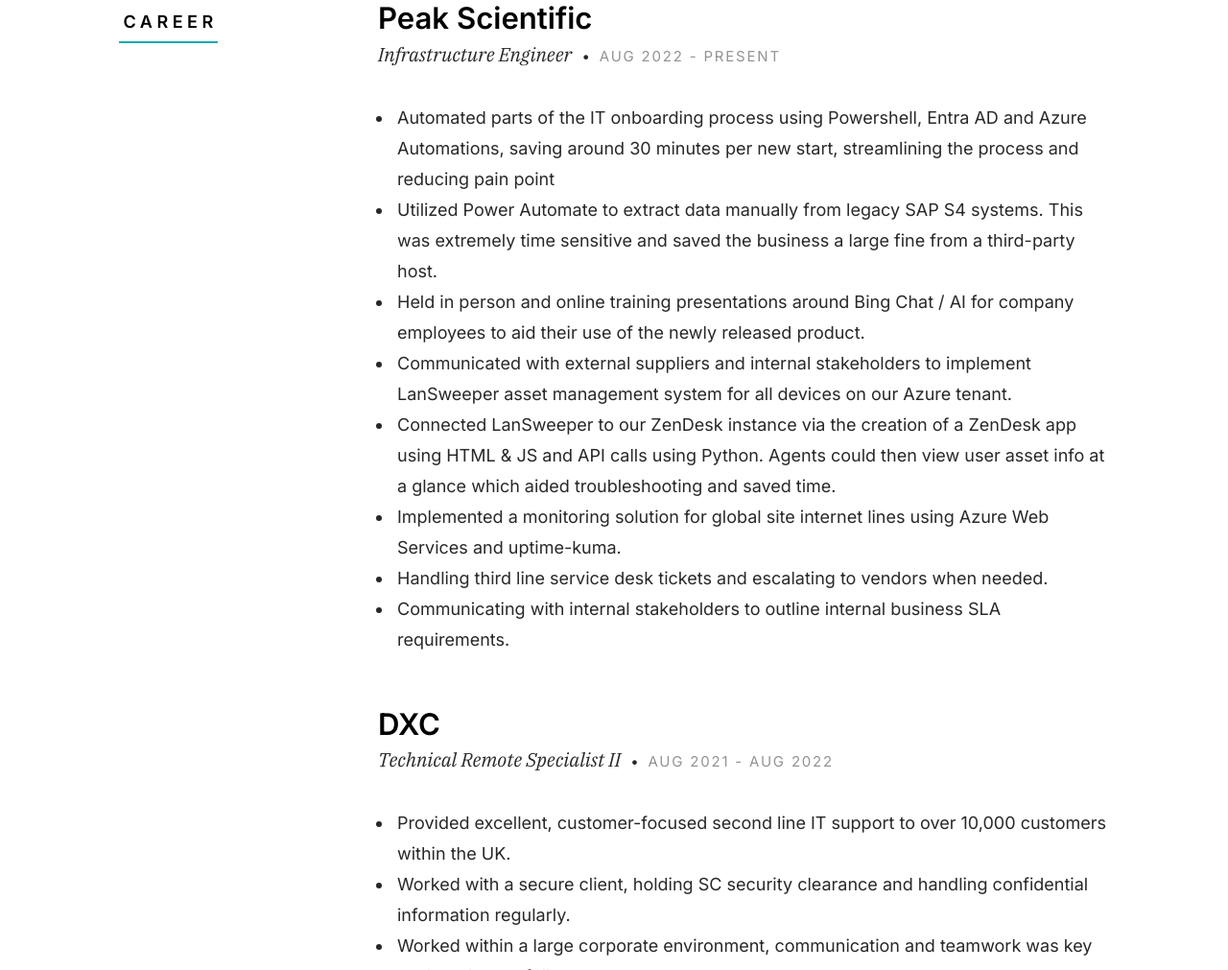
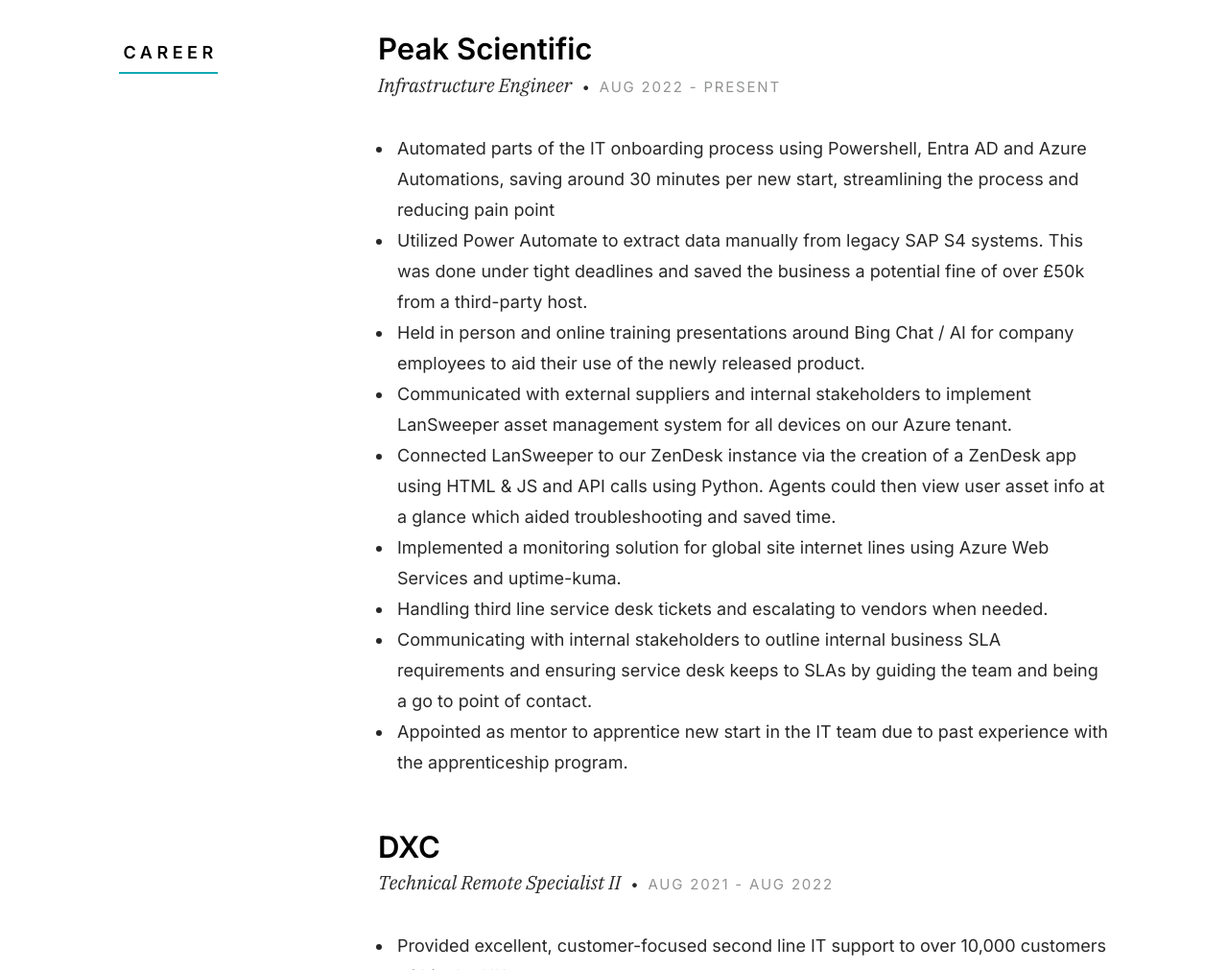
Before and after one commit to Billy-2727/aws-cloud-resume, a plain HTML site: page website/index.html in a window 1280 px wide. Shown: the part 1718-2729 px from the top of the page at 96% size. Drawn offline with Linux system fonts and the light colour scheme; no server answers.

Commit message:
Update CV

```diff
--- a/website/index.html
+++ b/website/index.html
@@ -113,7 +113,7 @@
                 <h3>About Me</h3>
                 <p>
                     Self-driven Infrastructure Engineer with over 6 years hands-on experience in the IT industry.
-                    Skilled in developing and managing Azure cloud and hybrid environments utilizing the benefits of self-hosted and cloud solutions.
+                    Skilled in developing and managing Azure hybrid environments utilizing the benefits of self-hosted and cloud solutions to save companies time and resources.
                     Passionate about staying up to date with the latest cloud technologies and eager to learn more.
                 </p>
 
@@ -161,8 +161,7 @@
                             <li>
                                 Automated parts of the IT onboarding process using Powershell, Entra AD and Azure Automations, saving around 30 minutes per new start, streamlining the process and reducing pain point                          </li>
                             <li>
-                                Utilized Power Automate to extract data manually from legacy SAP S4 systems. This was extremely time sensitive and saved the business a large fine from a third-party host.
-                            </li>
+                                Utilized Power Automate to extract data manually from legacy SAP S4 systems. This was done under tight deadlines and saved the business a potential fine of over £50k from a third-party host.                            </li>
                             <li>
                                 Held in person and online training presentations around Bing Chat / AI for company employees to aid their use of the newly released product.
                             </li>
@@ -176,9 +175,14 @@
                                 Implemented a monitoring solution for global site internet lines using Azure Web Services and uptime-kuma.
                             </li>
                             <li>
-                                Handling third line service desk tickets and escalating to vendors when needed.                            </li>
+                                Handling third line service desk tickets and escalating to vendors when needed.
+                              </li>
                             <li>
-                                Communicating with internal stakeholders to outline internal business SLA requirements.                            </li>
+                                Communicating with internal stakeholders to outline internal business SLA requirements and ensuring service desk keeps to SLAs by guiding the team and being a go to point of contact.
+                            </li>
+                            <li>
+                                Appointed as mentor to apprentice new start in the IT team due to past experience with the apprenticeship program.
+                            </li>
                         </ul>
 
                     </p>
```
Also changed, not shown: 1 other file.
